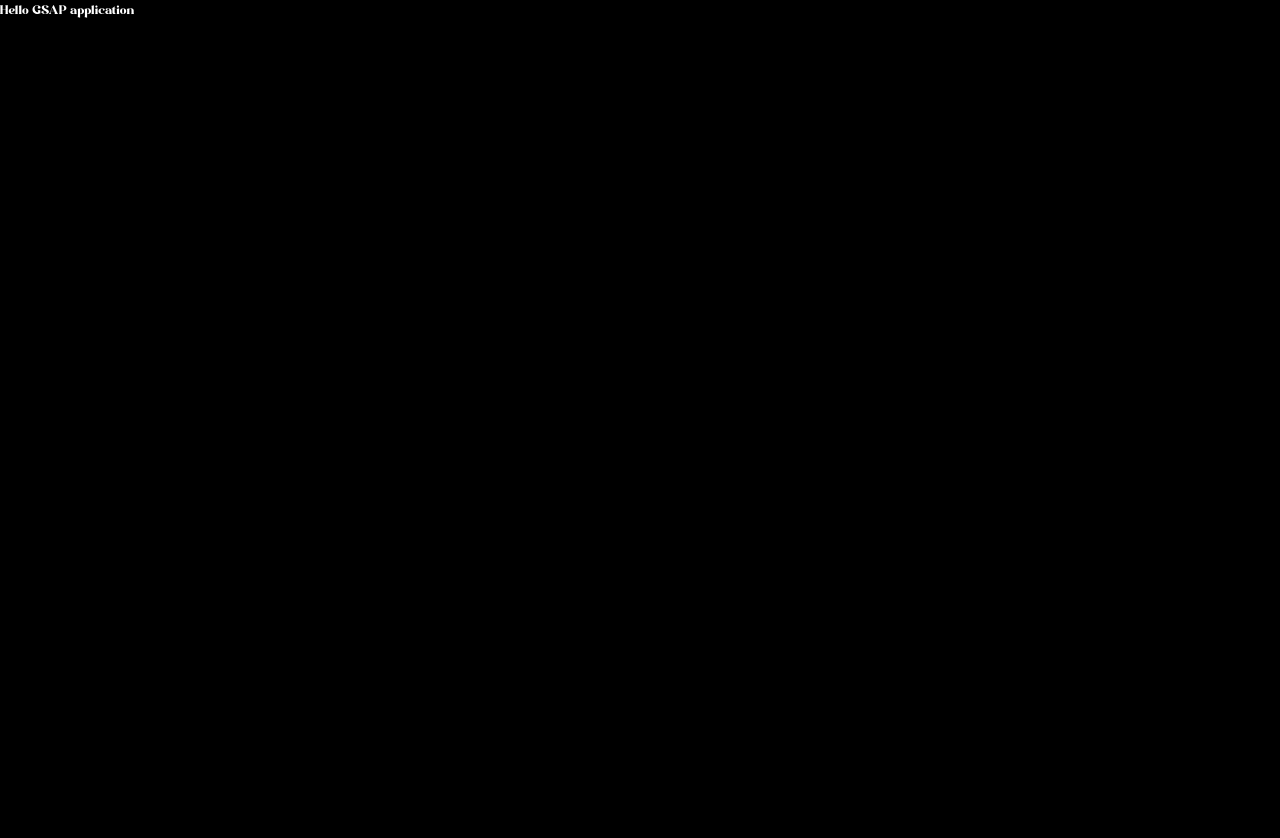
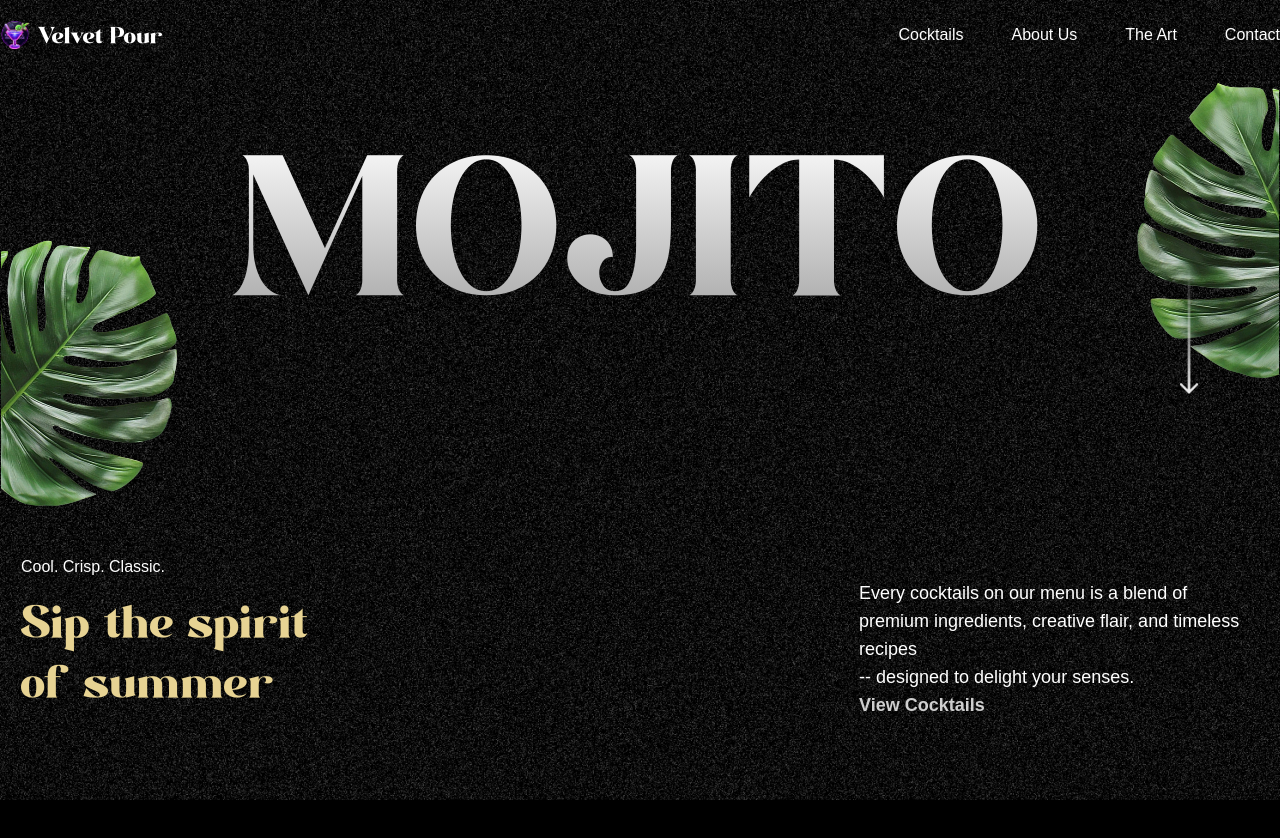
Before and after one commit to Andohenri/cocktails-website, a Next.js app: page / in a window 1280 px wide. Shown: the top 838 px of the page. Before the commit the page ends 800 px from the top, so only its background shows below. Built offline with nearby package versions, Linux system fonts and the light colour scheme; a web font is replaced by a local one.

Commit message:
Implement the first part of the hero section

```diff
--- a/app/globals.css
+++ b/app/globals.css
@@ -77,7 +77,7 @@ body {
   }
 
   nav p {
-    @apply font-sans text-3xl -mb-2;
+    @apply font-modern-negra text-3xl -mb-2;
   }
 
   nav a {
@@ -93,11 +93,11 @@ body {
   }
 
   #hero {
-    @apply relative z-10 min-h-screen w-full border border-transparent;
+    @apply relative z-10 min-h-dvh w-full border border-transparent;
   }
 
   #hero h1 {
-    @apply md:mt-32 mt-40 text-8xl md:text-[20vw] leading-none text-center font-sans;
+    @apply md:mt-32 mt-40 text-8xl md:text-[20vw] leading-none text-center font-modern-negra;
   }
 
   #hero .left-leaf {
@@ -117,25 +117,24 @@ body {
   }
 
   #hero .body .content p:nth-of-type(2) {
-    @apply font-sans text-6xl max-w-xl;
+    @apply font-modern-negra text-6xl max-w-xl;
     color: var(--color-yellow);
   }
 
-  #hero .body .content p:last-of-type {
+  #her.body .content p:last-of-type {
     @apply 2xl:text-start text-center;
   }
 
   #hero .body .content .view-cocktails {
-    @apply space-y-5 text-lg lg:max-w-xs md:max-w-xs w-full;
+    @apply space-y-5 text-lg lg:max-w-[25rem] md:max-w-xs w-full;
   }
 
-  #hero .body .content .view-cocktails p {
+  #hero.body .content .view-cocktails p {
     @apply text-left;
   }
 
   #hero .body .content .view-cocktails a {
     @apply font-semibold opacity-80 2xl:text-start text-center;
-    color: var(--color-yellow);
   }
 
   #hero .body .content .view-cocktails a:hover {
@@ -183,7 +182,7 @@ body {
   }
 
   #cocktails .list ul li h3 {
-    @apply font-sans 2xl:text-3xl text-xl;
+    @apply font-modern-negra 2xl:text-3xl text-xl;
     color: var(--color-yellow);
   }
 
--- a/app/page.tsx
+++ b/app/page.tsx
@@ -1,7 +1,16 @@
+import gsap from "gsap";
+import { ScrollTrigger, SplitText } from "gsap/all";
+
+import Navbar from "@/components/Navbar";
+import Hero from "@/components/Hero";
+
+gsap.registerPlugin(ScrollTrigger, SplitText);
 export default function Home() {
   return (
     <main>
-      <h1 className="font-modern-negra">Hello GSAP application</h1>
+      <Navbar />
+      <Hero />
+      <div className="h-dvh bg-black" />
     </main>
   );
 }
--- /dev/null
+++ b/components/Hero.tsx
@@ -0,0 +1,72 @@
+'use client'
+import React from 'react'
+import gsap from 'gsap'
+import { useGSAP } from '@gsap/react'
+import { SplitText } from 'gsap/all'
+import Image from 'next/image'
+import Link from 'next/link'
+
+const Hero = () => {
+   useGSAP(() => {
+      const heroSplit = new SplitText('.title', { type: 'chars, words' })
+      const paragraphSplit = new SplitText('.subtitle', { type: 'lines' })
+
+      heroSplit.chars.forEach(char => char.classList.add('text-gradient'));
+
+      gsap.from(heroSplit.chars, {
+         yPercent: 100,
+         duration: 1.8,
+         ease: 'expo.out',
+         stagger: 0.06
+      });
+
+      gsap.from(paragraphSplit.lines, {
+         opacity: 0,
+         yPercent: 100,
+         duration: 1.8,
+         ease: 'expo.out',
+         stagger: 0.06,
+         delay: 1
+      });
+
+      gsap.timeline({
+         scrollTrigger: {
+            trigger: '#hero',
+            start: 'top top',
+            end: 'bottom top',
+            scrub: true
+         }
+      })
+         .to('.right-leaf', { y: 200 }, 0)
+         .to('.left-leaf', { y: -200 }, 0)
+
+   }, [])
+   return (
+      <>
+         <section id="hero" className='noisy'>
+            <h1 className='title'>MOJITO</h1>
+
+            <Image src={"/images/hero-left-leaf.png"} alt='left-leaf' className='left-leaf' width={120} height={120} />
+            <Image src={"/images/hero-right-leaf.png"} alt='right-leaf' className='right-leaf' width={120} height={120} />
+            <Image src={"/images/arrow.png"} alt='arrow' className='absolute md:right-20 md:top-1/3 bottom-12 right-1/2' width={20} height={80} />
+
+            <div className="body">
+               <div className="content">
+                  <div className='space-y-5 hidden md:block'>
+                     <p>Cool. Crisp. Classic.</p>
+                     <p className="subtitle">
+                        Sip the spirit <br /> of summer
+                     </p>
+                  </div>
+                  <div className="view-cocktails">
+                     <p className="subtitle">Every cocktails on our menu is a blend of premium ingredients, creative flair, and timeless recipes <br />-- designed to delight your senses.</p>
+                     <Link href={"#cocktails"}>View Cocktails</Link>
+                  </div>
+               </div>
+            </div>
+         </section>
+      </>
+   )
+}
+
+export default Hero
--- /dev/null
+++ b/components/Navbar.tsx
@@ -0,0 +1,49 @@
+'use client'
+import React from 'react'
+import gsap from 'gsap'
+import { navLinks } from '@/constants'
+import { useGSAP } from '@gsap/react'
+import Image from 'next/image'
+import Link from 'next/link'
+
+import { ScrollTrigger, SplitText } from "gsap/all";
+
+gsap.registerPlugin(ScrollTrigger, SplitText);
+
+const Navbar = () => {
+   useGSAP(() => {
+      const navTween = gsap.timeline({
+         scrollTrigger: {
+            trigger: 'nav',
+            start: 'bottom top',
+            scrub: true,
+         }
+      });
+      navTween.fromTo('nav', { backgroundColor: 'transparent', backdropFilter: 'none' }, {
+         backgroundColor: '#00000050',
+         backdropFilter: 'blur(10px)',
+         duration: 1,
+         ease: 'power1.inOut'
+      })
+   }, [])
+
+   return (
+      <nav>
+         <div>
+            <Link className='flex items-center justify-center gap-2' href={'#home'}>
+               <Image src={"/images/logo.png"} alt='logo' width={30} height={30} />
+               <p>Velvet Pour</p>
+            </Link>
+            <ul>
+               {navLinks.map(link => (
+                  <li key={link.id}>
+                     <Link href={`#${link.id}`}>{link.title}</Link>
+                  </li>
+               ))}
+            </ul>
+         </div>
+      </nav>
+   )
+}
+
+export default Navbar
```
